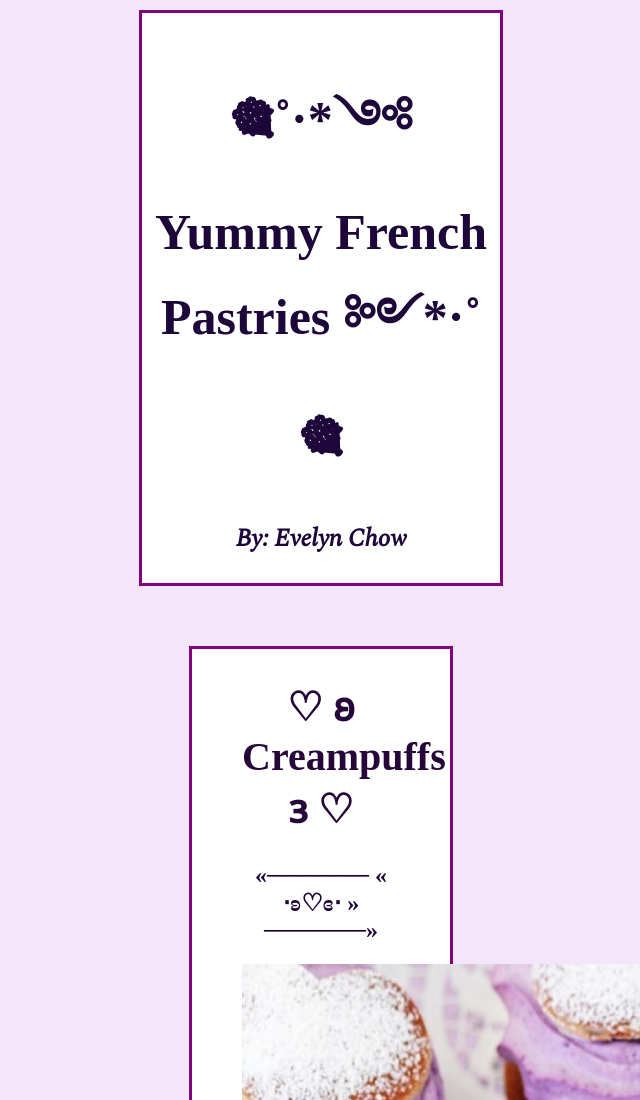
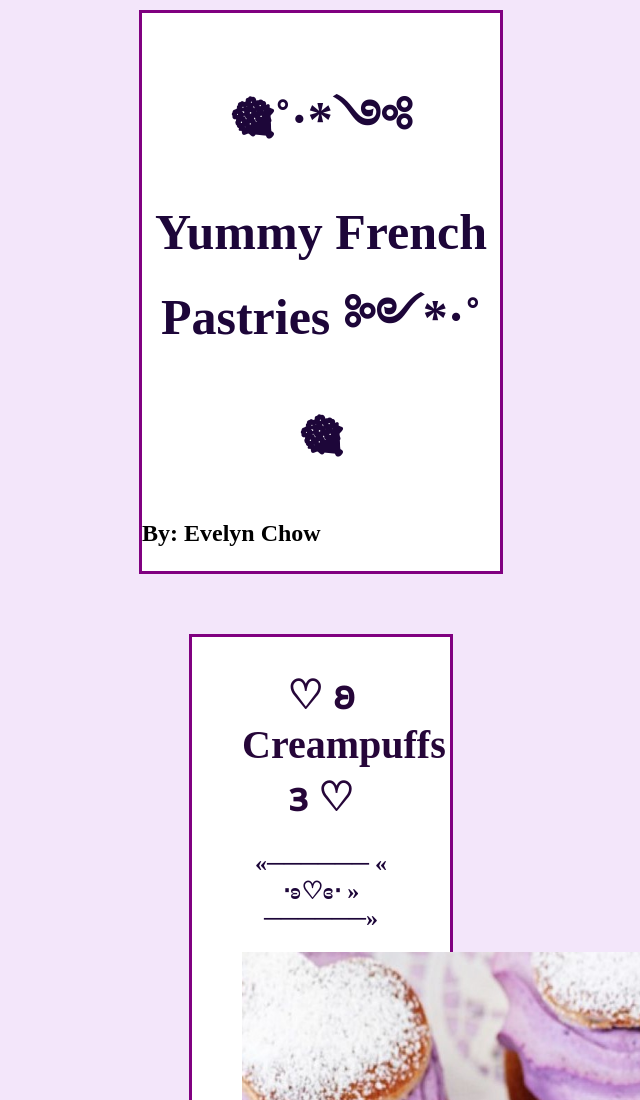
Before and after one commit to staten-island-tech/css-blogpost-project-EvelynChow, a plain HTML site: page index.html in a window 1280 px wide. Shown: the top 1100 px of the page, without its empty margins (319-959 px from the left). Drawn offline with nearby package versions, Linux system fonts and the light colour scheme.

Commit message:
fourteenth

```diff
--- a/index.html
+++ b/index.html
@@ -14,7 +14,7 @@
 <body>
     <div class="background">
         <h1 class="main-header">🎕˚·*༺ Yummy French Pastries ༻*·˚🎕</h1>
-        <h2 class="text">By: Evelyn Chow</h2>
+        <h2 class="blog-text">By: Evelyn Chow</h2>
 
     </div>
 
```
